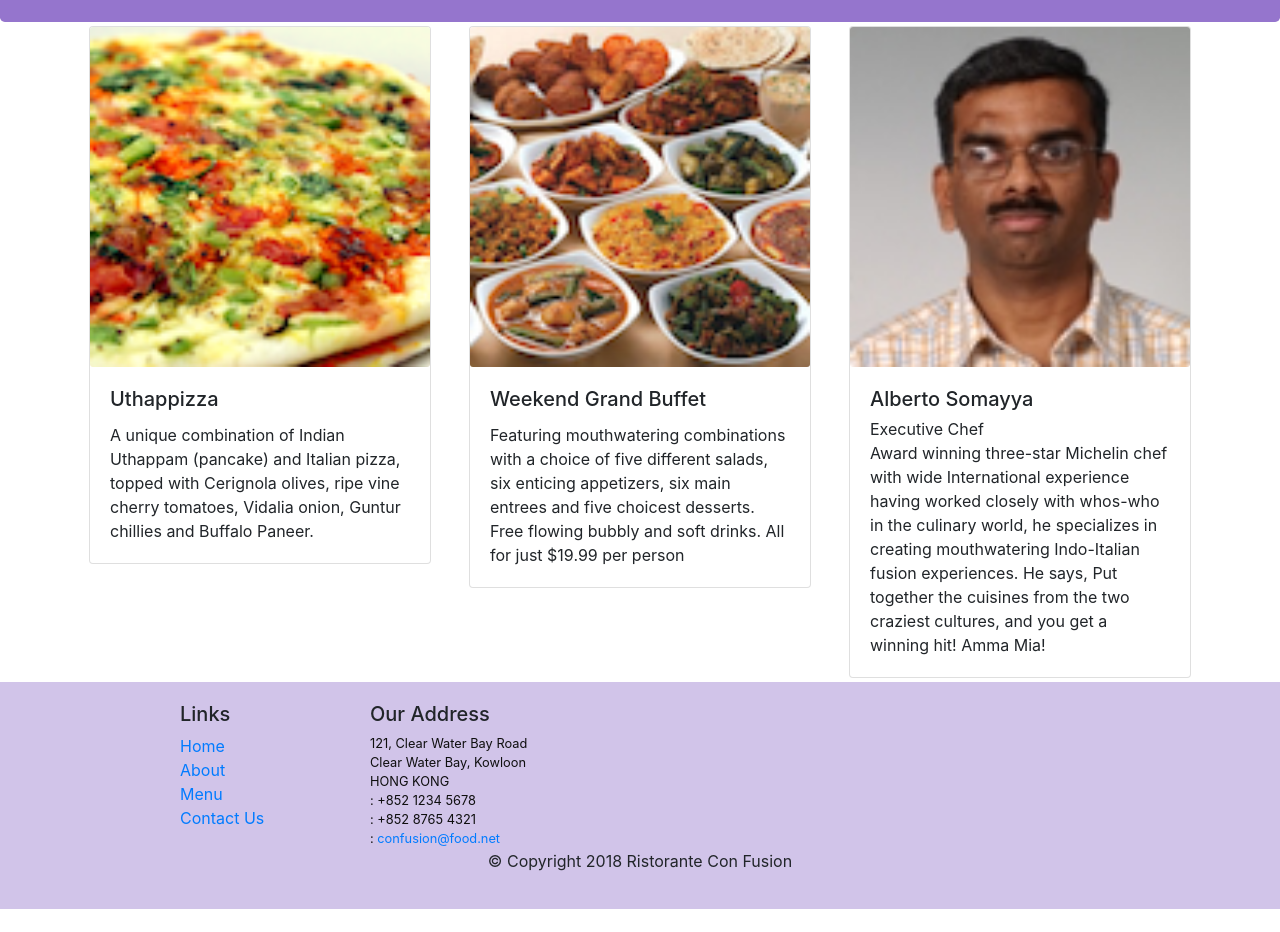
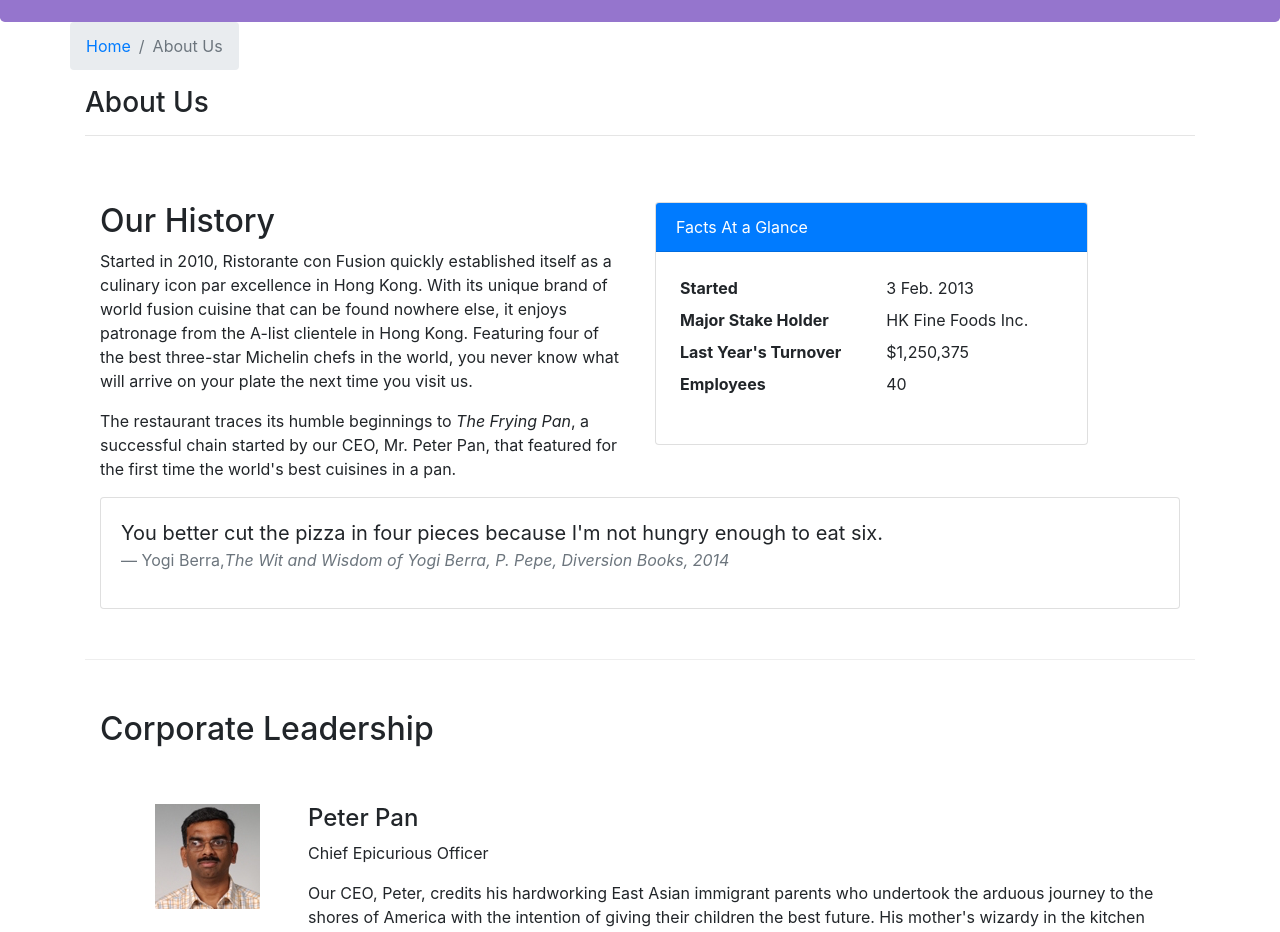
Before and after one commit to rommelrmarquez/s-reactjs, a React (Create React App) app: page /aboutus in a window 1280 px wide. Before the commit this address led to /home. Shown: the part 320-1252 px from the top of the page. Before the commit the page ends 1229 px from the top, so only its background shows below. Built offline with nearby package versions, Linux system fonts and the light colour scheme; the HTML template or start-up script is replaced by a standard one.

Commit message:
Added routes

```diff
--- /dev/null
+++ b/src/components/AboutComponent.js
@@ -0,0 +1,95 @@
+import React from 'react';
+import { Breadcrumb, BreadcrumbItem, Card, CardBody, CardHeader, Media } from 'reactstrap';
+import { Link } from 'react-router-dom';
+
+
+function RenderLeader({leader}){
+    return (
+        <div key={leader.id} className="col-12 mt-5">
+            <Media tag="li">
+                <Media left middle>
+                    <Media object src={leader.image} alt={leader.name} />
+                </Media>
+                <Media body className="ml-5">
+                    <Media heading>{leader.name}</Media>
+                    <p>{leader.designation}</p>
+                    <p>{leader.description}</p>
+                </Media>
+            </Media>
+        </div>
+    )
+}
+
+function About(props) {
+
+    const leaders = props.leaders.map((leader) => {
+        return (
+            <RenderLeader leader={leader}/>
+        );
+    });
+
+    return(
+        <div className="container">
+            <div className="row">
+                <Breadcrumb>
+                    <BreadcrumbItem><Link to="/home">Home</Link></BreadcrumbItem>
+                    <BreadcrumbItem active>About Us</BreadcrumbItem>
+                </Breadcrumb>
+                <div className="col-12">
+                    <h3>About Us</h3>
+                    <hr />
+                </div>
+            </div>
+            <div className="row row-content">
+                <div className="col-12 col-md-6">
+                    <h2>Our History</h2>
+                    <p>Started in 2010, Ristorante con Fusion quickly established itself as a culinary icon par excellence in Hong Kong. With its unique brand of world fusion cuisine that can be found nowhere else, it enjoys patronage from the A-list clientele in Hong Kong.  Featuring four of the best three-star Michelin chefs in the world, you never know what will arrive on your plate the next time you visit us.</p>
+                    <p>The restaurant traces its humble beginnings to <em>The Frying Pan</em>, a successful chain started by our CEO, Mr. Peter Pan, that featured for the first time the world's best cuisines in a pan.</p>
+                </div>
+                <div className="col-12 col-md-5">
+                    <Card>
+                        <CardHeader className="bg-primary text-white">Facts At a Glance</CardHeader>
+                        <CardBody>
+                            <dl className="row p-1">
+                                <dt className="col-6">Started</dt>
+                                <dd className="col-6">3 Feb. 2013</dd>
+                                <dt className="col-6">Major Stake Holder</dt>
+                                <dd className="col-6">HK Fine Foods Inc.</dd>
+                                <dt className="col-6">Last Year's Turnover</dt>
+                                <dd className="col-6">$1,250,375</dd>
+                                <dt className="col-6">Employees</dt>
+                                <dd className="col-6">40</dd>
+                            </dl>
+                        </CardBody>
+                    </Card>
+                </div>
+                <div className="col-12">
+                    <Card>
+                        <CardBody className="bg-faded">
+                            <blockquote className="blockquote">
+                                <p className="mb-0">You better cut the pizza in four pieces because
+                                    I'm not hungry enough to eat six.</p>
+                                <footer className="blockquote-footer">Yogi Berra,
+                                <cite title="Source Title">The Wit and Wisdom of Yogi Berra,
+                                    P. Pepe, Diversion Books, 2014</cite>
+                                </footer>
+                            </blockquote>
+                        </CardBody>
+                    </Card>
+                </div>
+            </div>
+            <div className="row row-content">
+                <div className="col-12">
+                    <h2>Corporate Leadership</h2>
+                </div>
+                <div className="col-12">
+                    <Media list>
+                        {leaders}
+                    </Media>
+                </div>
+            </div>
+        </div>
+    );
+}
+
+export default About;
--- a/src/components/DishDetailComponent.js
+++ b/src/components/DishDetailComponent.js
@@ -1,5 +1,7 @@
 import React from 'react';
 import {Card, CardImg, CardText, CardBody, CardTitle} from 'reactstrap';
+import { Link } from 'react-router-dom';
+import { Breadcrumb, BreadcrumbItem } from 'reactstrap';
 
 
 function RenderDish({ dish }) {
@@ -56,8 +58,25 @@
             return (
                 <div className="container">
                     <div className="row">
+                        <Breadcrumb>
+                            <BreadcrumbItem>
+                                <Link to="/home">Home</Link>
+                            </BreadcrumbItem>
+                            <BreadcrumbItem>
+                                <Link to="/menu">Menu</Link>
+                            </BreadcrumbItem>
+                            <BreadcrumbItem active>
+                                {props.dish.name}
+                            </BreadcrumbItem>
+                        </Breadcrumb>
+                        <div className="col-12">
+                            <h3>{props.dish.name}</h3>
+                            <hr />
+                        </div>
+                    </div>
+                    <div className="row">
                         <RenderDish dish={dish}/>
-                        <RenderComments comments={dish.comments}/>
+                        <RenderComments comments={props.comments}/>
                     </div>
                 </div>
             )
--- a/src/components/MainComponent.js
+++ b/src/components/MainComponent.js
@@ -9,6 +9,7 @@
 import Footer from './FooterComponent';
 import Home from './HomeComponent';
 import Contact from './ContactComponent';
+import About from './AboutComponent';
 import { Switch, Route, Redirect} from 'react-router-dom';
 
 class Main extends Component {
@@ -34,13 +35,31 @@
               />
         )
     };
+
+    const DishWithId = ({match}) => {
+        let target = parseInt(match.params.dishId, 10)
+        return (
+          <Dish dish={this.state.dishes.filter((dish) => dish.id === target)[0]}
+           comments={this.state.comments.filter((comment) =>
+                     comment.dishId === target)} />
+        );
+    };
+
+    const AboutUs = () => {
+        return (
+          <About leaders={this.state.leaders} />
+        )
+    };
+
     return (
       <div>
         <Header />
         <Switch>
             <Route path="/home" component={HomePage}/>
             <Route exact path="/menu" component={() => <Menu dishes={this.state.dishes}/>} />
-            <Route exact path="/contactus" component={Contact}/>
+            <Route path="/menu/:dishId" component={DishWithId} />
+            <Route exact path="/contactus" component={Contact} />
+            <Route exact path="/aboutus" component={AboutUs} />
             <Redirect to="/home" />
         </Switch>
         <Footer />
--- a/src/components/MenuComponent.js
+++ b/src/components/MenuComponent.js
@@ -1,14 +1,18 @@
 import React from 'react';
-import {Card, CardImg, CardImgOverlay, CardTitle} from 'reactstrap';
+import { Card, CardImg, CardImgOverlay, CardTitle,
+         Breadcrumb, BreadcrumbItem } from 'reactstrap';
+import { Link } from 'react-router-dom';
 
 
 function RenderMenuItem({ dish, onClick }) {
     return (
         <Card>
-            <CardImg src={dish.image} alt={dish.name}/>
-            <CardImgOverlay>
-                <CardTitle>{dish.name}</CardTitle>
-            </CardImgOverlay>
+            <Link to={`/menu/${dish.id}`}>
+                <CardImg src={dish.image} alt={dish.name}/>
+                <CardImgOverlay>
+                    <CardTitle>{dish.name}</CardTitle>
+                </CardImgOverlay>
+            </Link>
         </Card>
     );
 }
@@ -25,6 +29,21 @@
     return (
         <div className="container">
             <div className="row">
+                <Breadcrumb>
+                    <BreadcrumbItem>
+                        <Link to="/home">Home</Link>
+                    </BreadcrumbItem>
+                    <BreadcrumbItem active>
+                        Menu
+                    </BreadcrumbItem>
+                </Breadcrumb>
+
+                <div className="col-12">
+                    <h3>Menu</h3>
+                    <hr />
+                </div>
+            </div>
+            <div className="row">
                 {menu}
             </div>
         </div>
```
